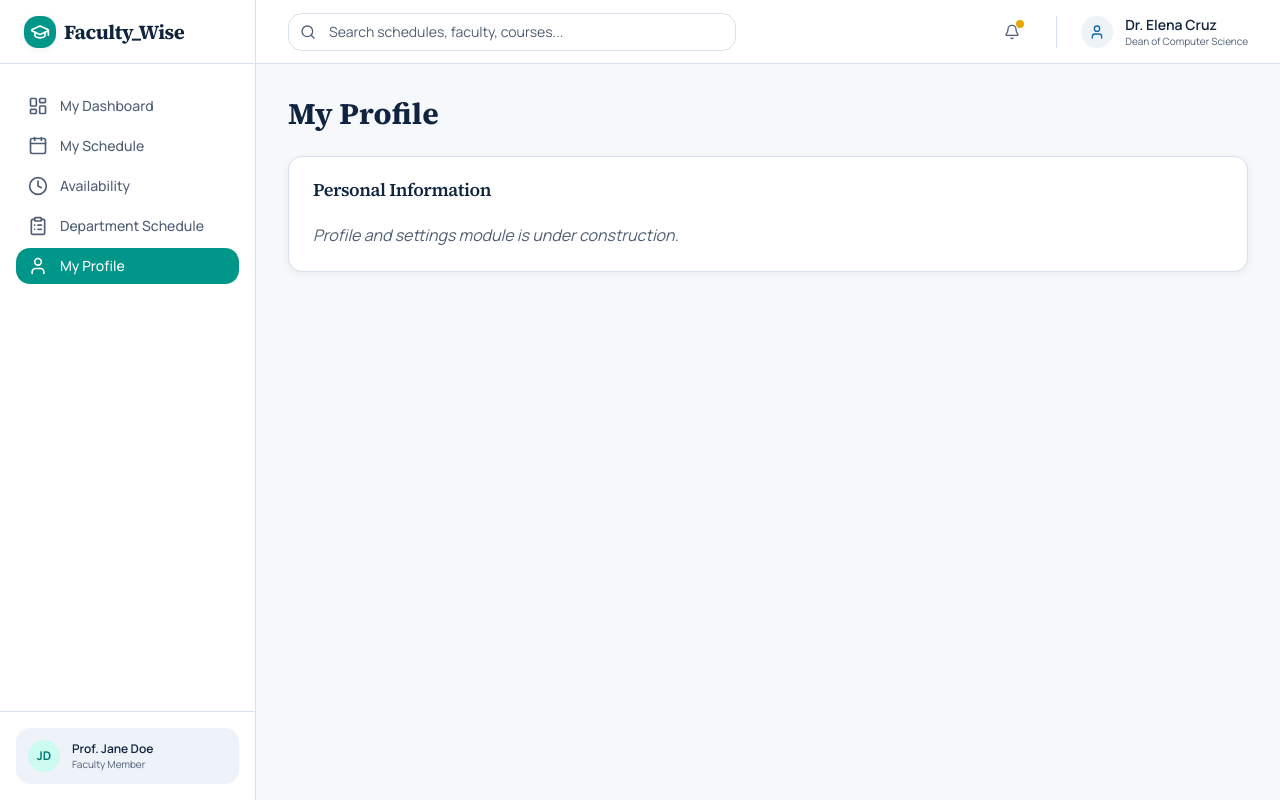
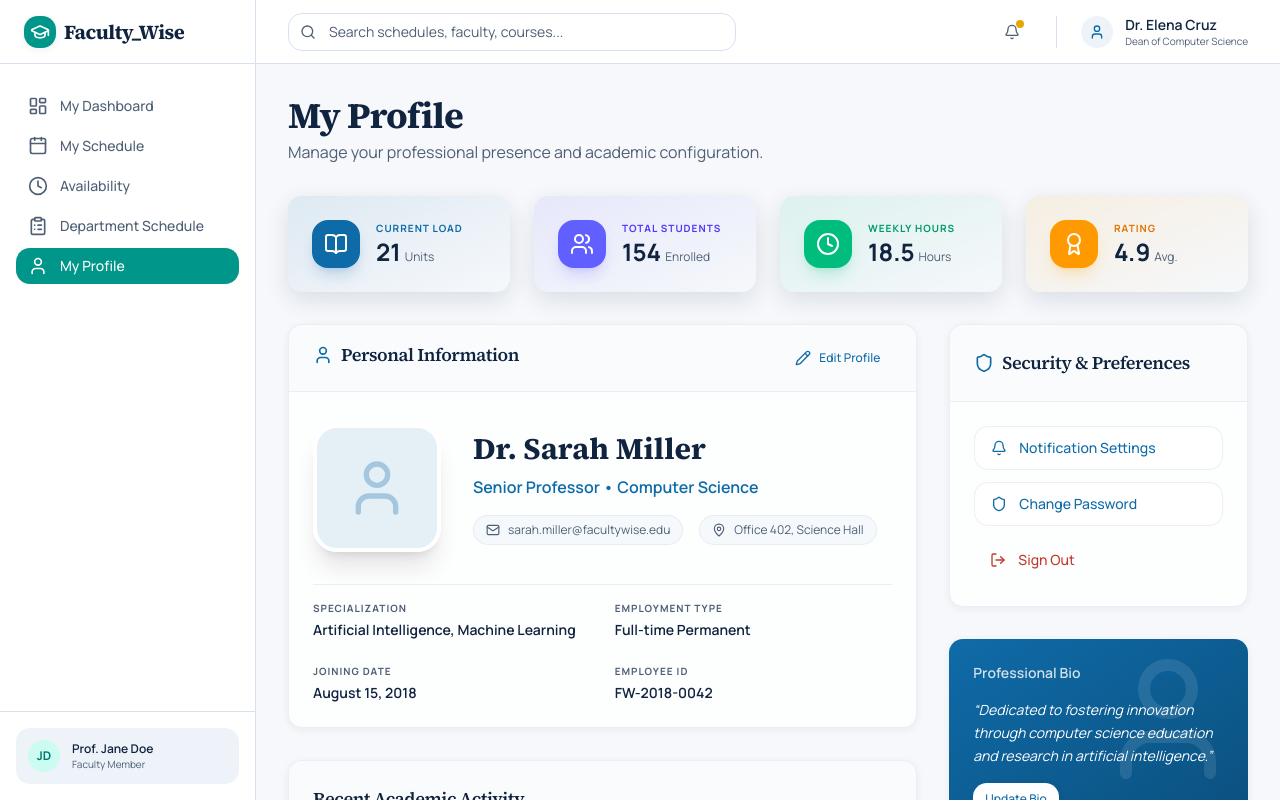
Before and after one commit to WenDEVLIFE/faculti_wise, a Next.js app: page /teacher/settings in a window 1280 px wide. Built offline with nearby package versions, Linux system fonts and the light colour scheme.

Commit message:
feat: implement teacher profile view and personal information component

```diff
--- a/app/(teacher)/teacher/settings/page.tsx
+++ b/app/(teacher)/teacher/settings/page.tsx
@@ -1,18 +1,13 @@
 import * as React from "react";
-import { Card, CardHeader, CardTitle, CardContent } from "@/components/ui/Card";
+import TeacherProfileView from "@/features/teacher-profile/TeacherProfileView";
+import { Suspense } from "react";
+
+export const unstable_instant = { prefetch: "static" };
 
 export default function TeacherSettingsPage() {
   return (
-    <div className="space-y-6">
-      <h1 className="text-3xl font-bold text-text font-source-serif">My Profile</h1>
-      <Card>
-        <CardHeader>
-          <CardTitle>Personal Information</CardTitle>
-        </CardHeader>
-        <CardContent>
-          <p className="text-text-muted italic">Profile and settings module is under construction.</p>
-        </CardContent>
-      </Card>
-    </div>
+    <Suspense fallback={<div className="animate-pulse h-[600px] bg-surface-alt rounded-2xl" />}>
+      <TeacherProfileView />
+    </Suspense>
   );
 }
--- /dev/null
+++ b/features/teacher-profile/components/TeacherPersonalInfo.tsx
@@ -0,0 +1,66 @@
+"use client";
+
+import React from "react";
+import { Card, CardHeader, CardTitle, CardContent } from "@/components/ui/Card";
+import { Button } from "@/components/ui/Button";
+import { User, Mail, MapPin, Camera, Pencil } from "lucide-react";
+
+export function TeacherPersonalInfo() {
+  return (
+    <Card className="border-border/50 shadow-sm overflow-hidden bg-white/80 backdrop-blur-sm">
+      <CardHeader className="bg-surface-alt/30 border-b border-border/50 flex flex-row items-center justify-between py-4">
+        <CardTitle className="text-lg flex items-center gap-2">
+          <User className="h-5 w-5 text-primary" />
+          Personal Information
+        </CardTitle>
+        <Button variant="ghost" size="sm" className="h-8 gap-2">
+          <Pencil className="h-3.5 w-3.5" /> Edit Profile
+        </Button>
+      </CardHeader>
+      <CardContent className="pt-8 space-y-8">
+        <div className="flex flex-col md:flex-row items-center gap-8">
+          <div className="relative group">
+            <div className="h-32 w-32 rounded-3xl bg-primary/10 border-4 border-white shadow-xl flex items-center justify-center overflow-hidden transition-transform group-hover:scale-[1.02]">
+              <User className="h-16 w-16 text-primary/30" />
+            </div>
+            <button className="absolute -bottom-2 -right-2 h-10 w-10 rounded-xl bg-primary text-white flex items-center justify-center shadow-lg hover:bg-primary-strong transition-all scale-0 group-hover:scale-100 duration-200">
+              <Camera className="h-5 w-5" />
+            </button>
+          </div>
+
+          <div className="flex-1 space-y-2 text-center md:text-left">
+            <h2 className="text-3xl font-bold text-text font-source-serif">Dr. Sarah Miller</h2>
+            <p className="text-primary font-semibold">Senior Professor • Computer Science</p>
+            <div className="flex flex-wrap justify-center md:justify-start gap-4 mt-4">
+              <div className="flex items-center gap-2 text-xs text-text-muted bg-surface-alt/50 px-3 py-1.5 rounded-full border border-border/50">
+                <Mail className="h-3.5 w-3.5" /> sarah.miller@facultywise.edu
+              </div>
+              <div className="flex items-center gap-2 text-xs text-text-muted bg-surface-alt/50 px-3 py-1.5 rounded-full border border-border/50">
+                <MapPin className="h-3.5 w-3.5" /> Office 402, Science Hall
+              </div>
+            </div>
+          </div>
+        </div>
+
+        <div className="grid gap-6 md:grid-cols-2 pt-4 border-t border-border/50">
+          <div className="space-y-1">
+            <p className="text-[10px] font-bold text-text-muted uppercase tracking-widest">Specialization</p>
+            <p className="text-sm font-semibold text-text">Artificial Intelligence, Machine Learning</p>
+          </div>
+          <div className="space-y-1">
+            <p className="text-[10px] font-bold text-text-muted uppercase tracking-widest">Employment Type</p>
+            <p className="text-sm font-semibold text-text">Full-time Permanent</p>
+          </div>
+          <div className="space-y-1">
+            <p className="text-[10px] font-bold text-text-muted uppercase tracking-widest">Joining Date</p>
+            <p className="text-sm font-semibold text-text">August 15, 2018</p>
+          </div>
+          <div className="space-y-1">
+            <p className="text-[10px] font-bold text-text-muted uppercase tracking-widest">Employee ID</p>
+            <p className="text-sm font-semibold text-text">FW-2018-0042</p>
+          </div>
+        </div>
+      </CardContent>
+    </Card>
+  );
+}
```
